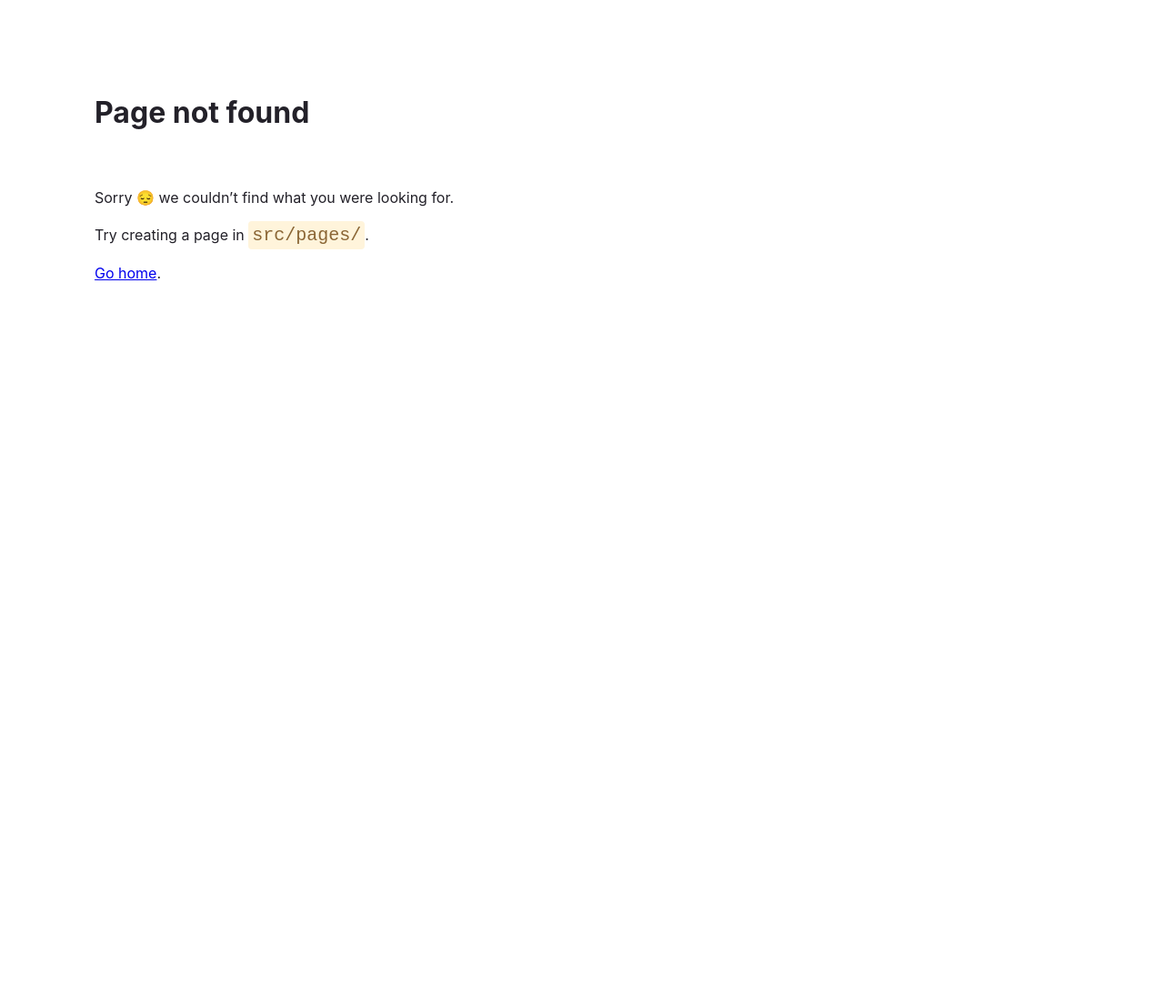
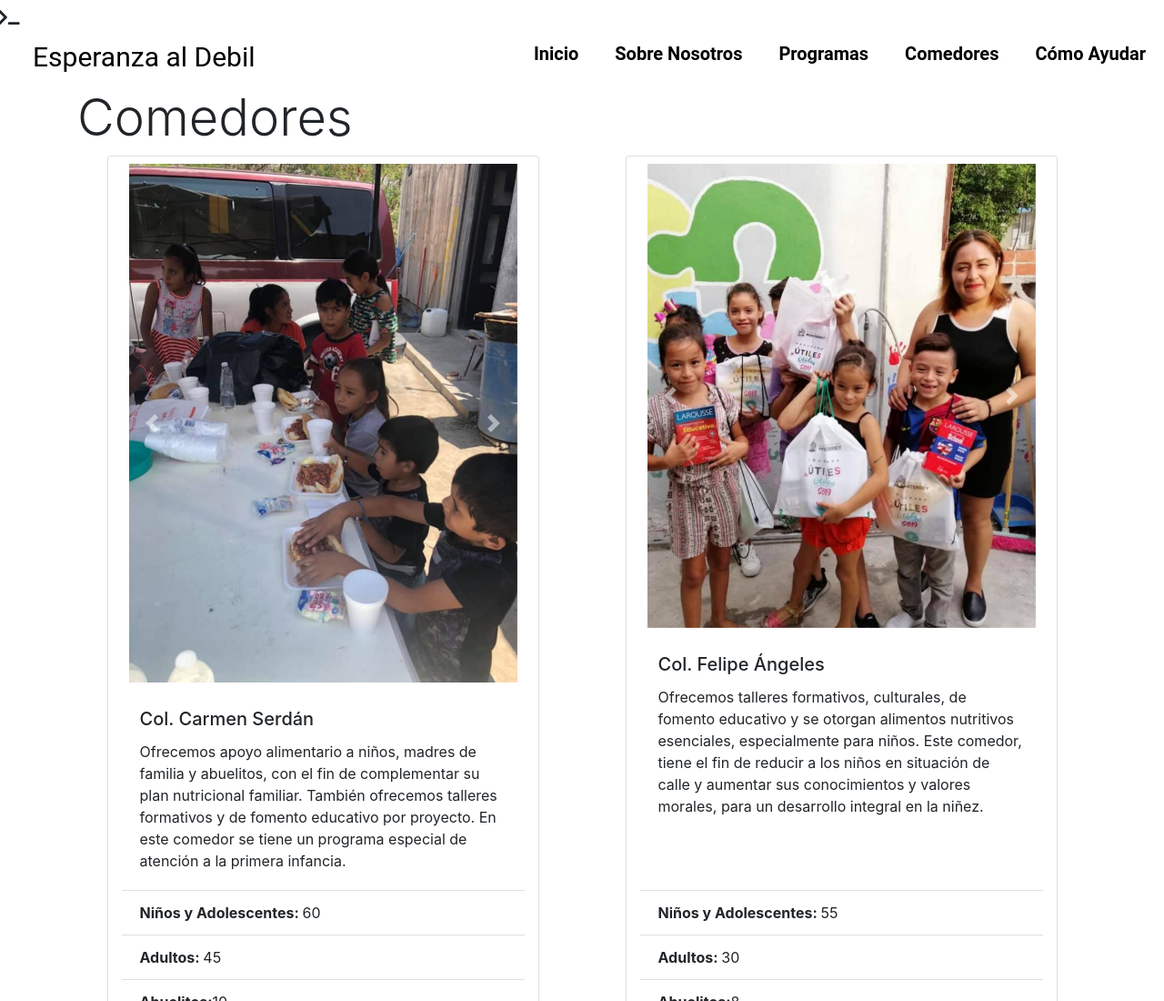
Before and after one commit to b3tinsky/alimentaweb, a Gatsby site: page /Comedores in a window 1280 px wide. Before the commit this address had no page. Shown: the top 1100 px of the page at 91% size. Before the commit the page ends 800 px from the top, so only its background shows below. Built offline with nearby package versions, Linux system fonts and the light colour scheme; Gatsby itself is replaced by a stand-in of ours.

Commit message:
Implement routes of Abraham's pages into the page

```diff
--- a/src/components/navbar.jsx
+++ b/src/components/navbar.jsx
@@ -43,17 +43,20 @@ class Navbar extends Component {
           </div>
           <Link className={navStyles.logo} to="/">Esperanza al Debil</Link>
           <ul className={open ? navStyles.showing : ""}>
+          <li>
+              <Link className={navStyles.listLink} to="/">Inicio</Link>
+            </li>
             <li>
               <Link className={navStyles.listLink} to="/SobreNosotros">Sobre Nosotros</Link>
-            </li>
-            <li>
-              <Link className={navStyles.listLink} to="/">Lugar2</Link>
             </li>
             <li>
               <Link className={navStyles.listLink} to="/Programas">Programas</Link>
             </li>
             <li>
-              <Link className={navStyles.listLink} to="/">Lugar4</Link>
+              <Link className={navStyles.listLink} to="/Comedores">Comedores</Link>
+            </li>
+            <li>
+              <Link className={navStyles.listLink} to="/ComoAyudar">Cómo Ayudar</Link>
             </li>
           </ul>
       </nav>
--- a/src/components/Comedores.js
+++ b/src/pages/Comedores.js
@@ -1,5 +1,7 @@
 import React, { Component, useState } from "react"
-import ComedoresCard from "./ComedoresCard";
+import ComedoresCard from "../components/ComedoresCard";
+import Layout from "../components/layout";
+import Head from "../components/head";
 import 'bootstrap/dist/css/bootstrap.css';
 import 'bootstrap/dist/js/bootstrap.js';
 
@@ -29,6 +31,8 @@ function Comedores() {
   Main page - contains title and description for each section.
   */}
   return (
+    <Layout>
+      <Head title="Comedores" />
       <div className="container my-5">
         <h1 className="display-4">Comedores</h1>
         {/* <p className="lead">Optional description for this section</p> */}
@@ -50,6 +54,7 @@ function Comedores() {
         <img src={require('../images/comedores/0c0.png')} class="img-fluid" alt="Ellos te necesitan"></img>
         </div>
       </div>
+    </Layout>
   );
 }
 
```
Also changed, not shown: src/pages/ComoAyudar.js (renamed from src/components/ComoAyudar.js, +6 -1 lines). Lines whose indentation alone changed are shown as unchanged.
